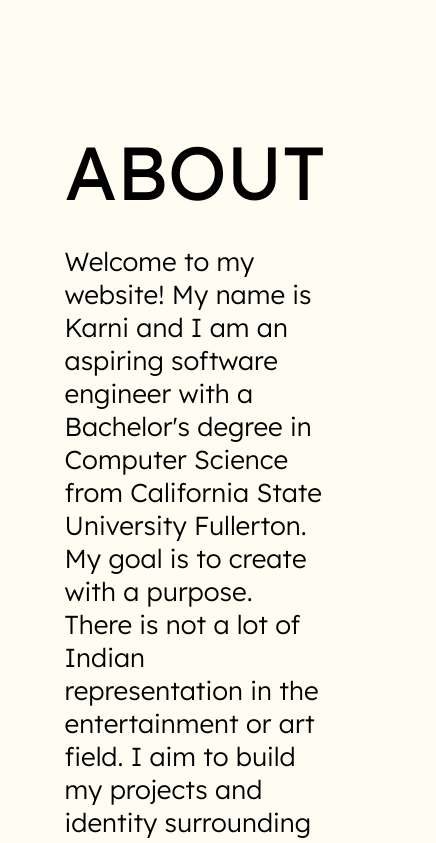
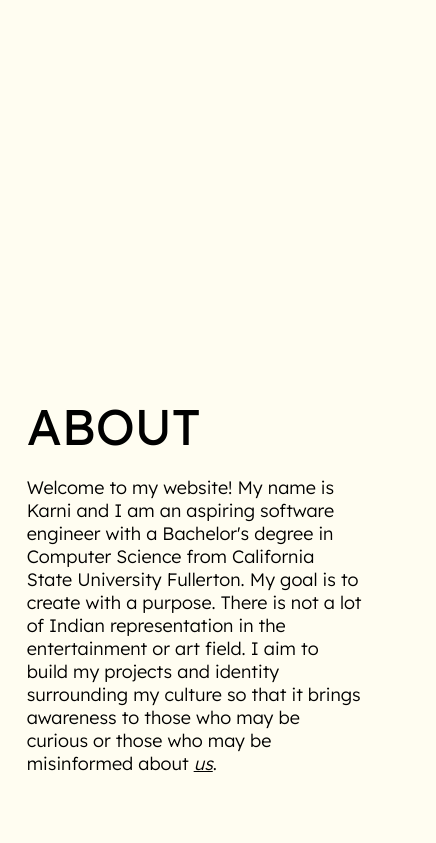
Before and after one commit to karnikaavelumani/portfolio, a SvelteKit app: page / in a window 390 px wide. Shown: the part 680-1523 px from the top of the page, 436 px wide, since content can reach past the window. Built offline with nearby package versions, Linux system fonts and the light colour scheme.

Commit message:
Make about.svelte responsive

```diff
--- a/src/routes/+page.svelte
+++ b/src/routes/+page.svelte
@@ -11,6 +11,6 @@
 
 <Hero />
 <About />
-<Experience />
+<!-- <Experience /> -->
 
 <!-- <Spacing --min="75px" --med="100px" --max="30px" /> -->
--- a/src/routes/about.svelte
+++ b/src/routes/about.svelte
@@ -39,4 +39,33 @@
 		font-size: 26px;
 		font-weight: 300;
 	}
+
+	/* make it responsive in all screen sizes */
+	@media (max-width: 768px) {
+		.container {
+			width: 80%;
+		}
+
+		.header {
+			font-size: 60px;
+		}
+
+		.description {
+			font-size: 20px;
+		}
+	}
+
+	@media (max-width: 480px) {
+		.container {
+			width: 90%;
+		}
+
+		.header {
+			font-size: 50px;
+		}
+
+		.description {
+			font-size: 18px;
+		}
+	}
 </style>
```
